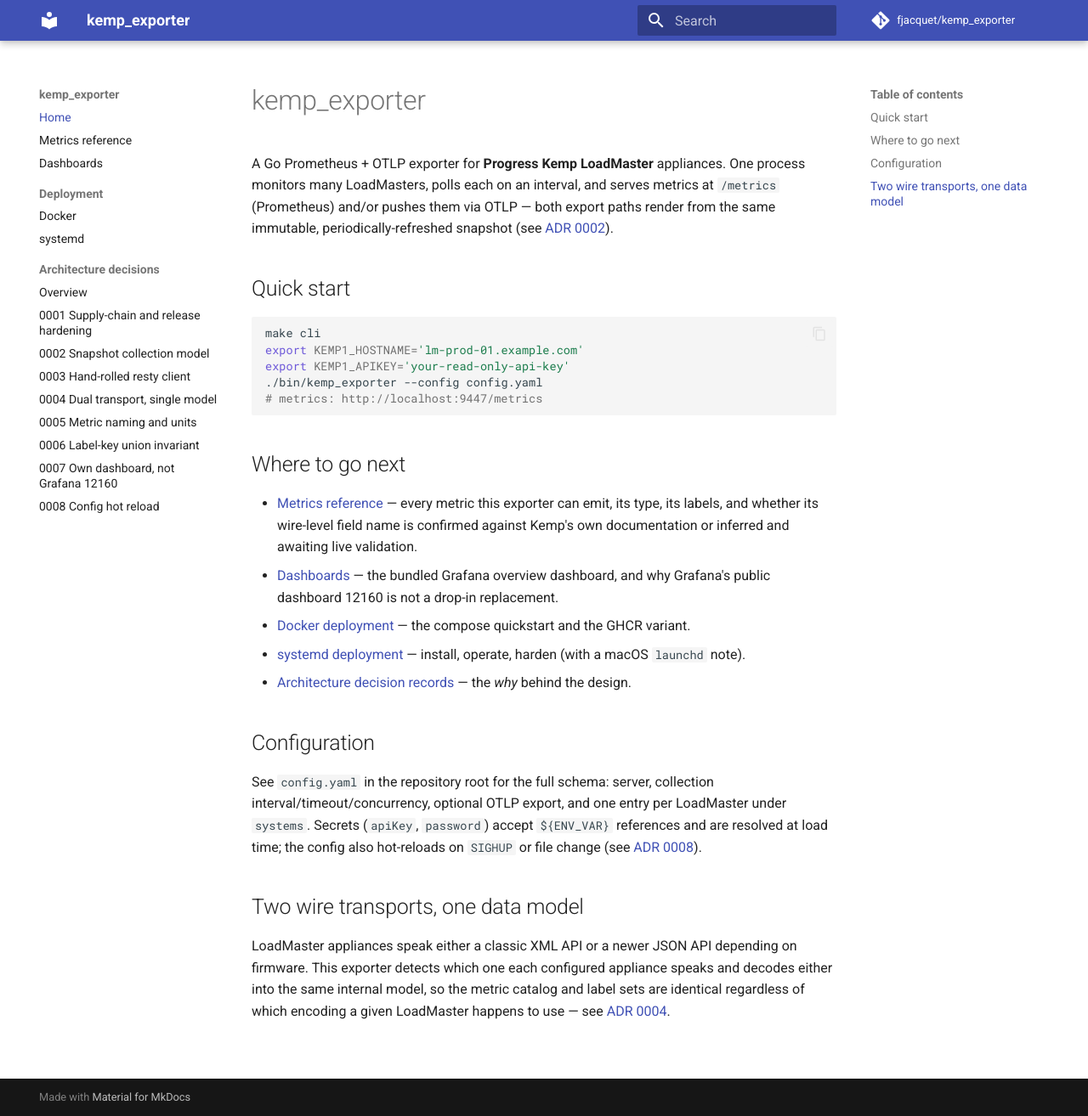
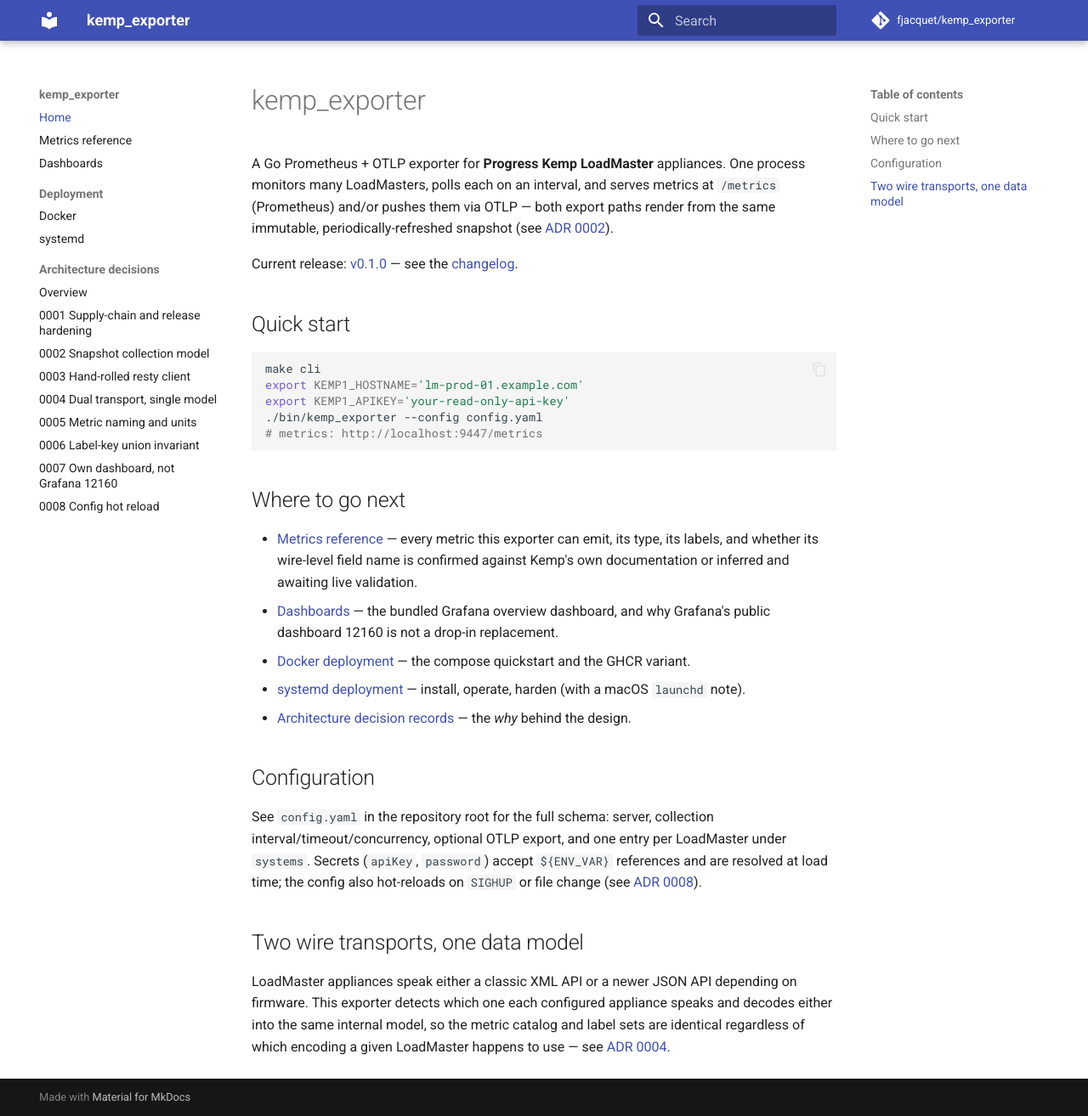
Before and after one commit to fjacquet/kemp_exporter, an MkDocs documentation site: the page built from docs/index.md, in a window 1280 px wide and 1314 px high. Shown: the whole window at 85% size. Built offline with MkDocs 1.6.1 and Material for MkDocs 9.7.7, drawn with Linux system fonts in a browser that asks for light colours; comment, search, counter and statistics services are not loaded.

Commit message:
docs: link current release from index
Co-Authored-By: Claude Sonnet 5 <noreply@anthropic.com>
Claude-Session: https://claude.ai/code/session_01T5H5oQZLRDoaGtrVXGfqLh

```diff
--- a/docs/index.md
+++ b/docs/index.md
@@ -5,6 +5,8 @@ process monitors many LoadMasters, polls each on an interval, and serves metrics
 `/metrics` (Prometheus) and/or pushes them via OTLP — both export paths render from
 the same immutable, periodically-refreshed snapshot (see
 [ADR 0002](adr/0002-snapshot-collection-model.md)).
+
+Current release: [v0.1.0](https://github.com/fjacquet/kemp_exporter/releases/tag/v0.1.0) — see the [changelog](https://github.com/fjacquet/kemp_exporter/blob/main/CHANGELOG.md).
 
 ## Quick start
 
```
